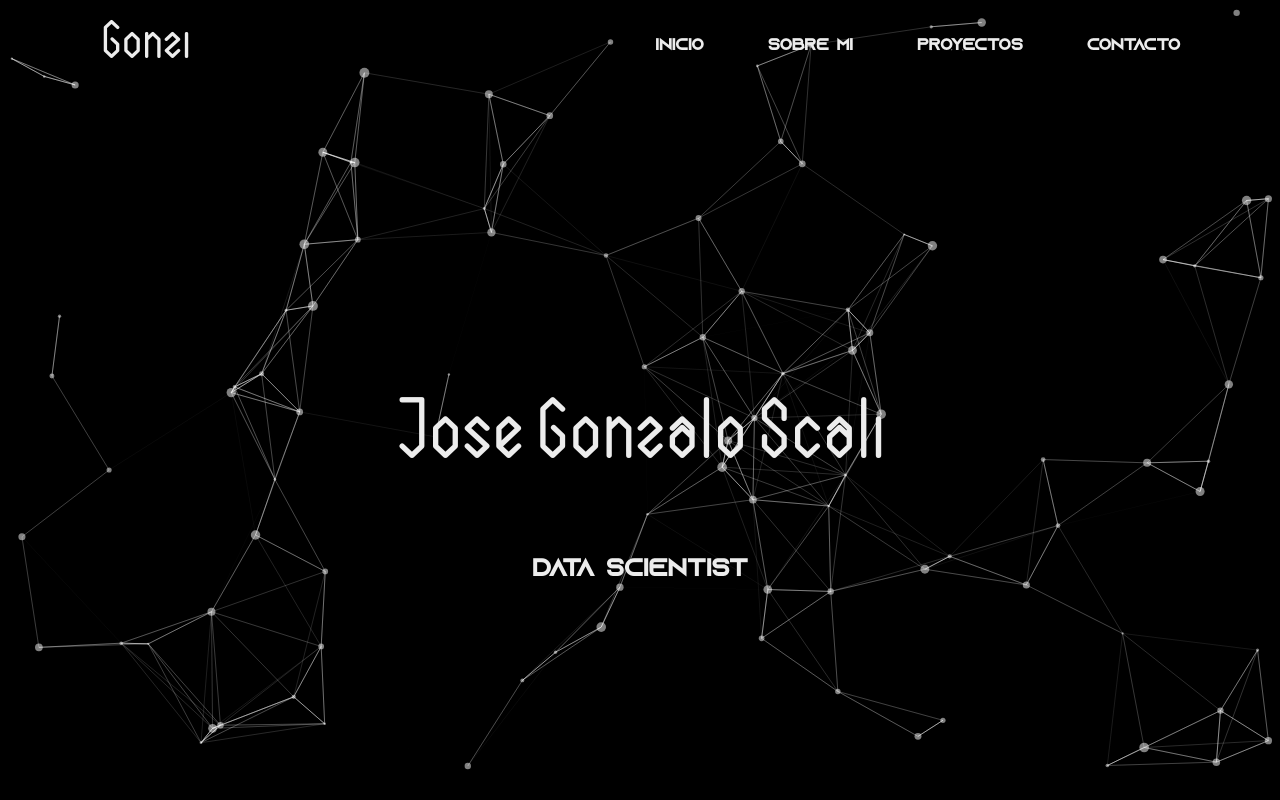
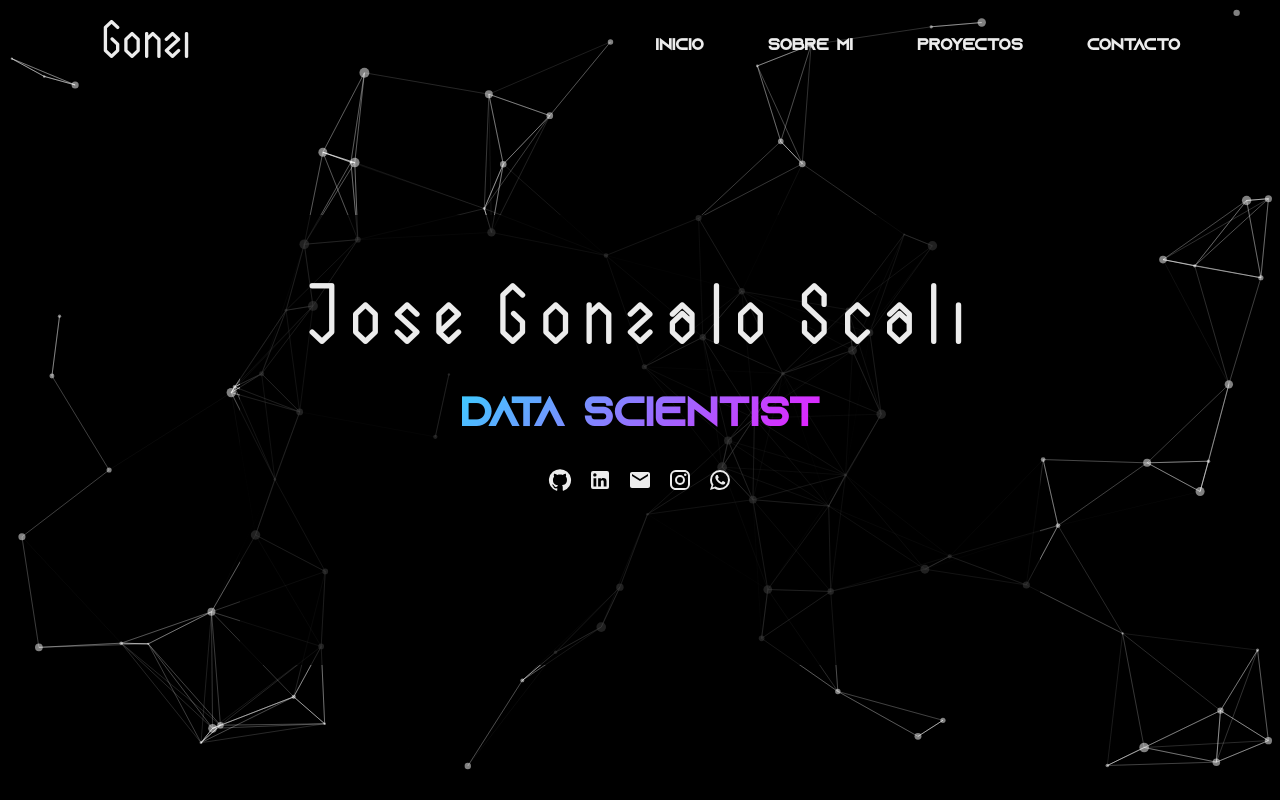
Before and after one commit to GonziFlowReloaded/portfolio, a React (Vite) app in the folder gonzo/: page / in a window 1280 px wide. Shown: the top 800 px of the page. Built offline with nearby package versions, Linux system fonts and the light colour scheme; a web font is replaced by a local one.

Commit message:
hero update

```diff
--- a/gonzo/src/components/Hero/Hero.jsx
+++ b/gonzo/src/components/Hero/Hero.jsx
@@ -1,15 +1,48 @@
 import React from "react";
 import ParticlesBackground from "../Particles/ParticlesBackground";
 import styles from "./hero.module.css";
+import GitHubIcon from "@mui/icons-material/GitHub";
+import LinkedInIcon from "@mui/icons-material/LinkedIn";
+import EmailIcon from "@mui/icons-material/Email";
+import InstagramIcon from "@mui/icons-material/Instagram";
+import WhatsAppIcon from "@mui/icons-material/WhatsApp";
+
+const links = {
+  github: "https://github.com/GonziFlowReloaded",
+  linkedin: "https://www.linkedin.com/in/jos%C3%A9-gonzalo-scali-68b0191b5/",
+  mail: "mailto;gonzalojoses@hotmail.com",
+  instagram: "https://www.instagram.com/gonzo.rar/",
+  whatsapp:
+    "https://api.whatsapp.com/send/?phone=%2B5493794405832&text&type=phone_number&app_absent=0",
+};
 
 const Hero = () => {
   return (
     <div className={styles.container}>
       <div className={styles.wrapper}>
         <div className={styles.heroContainer}>
-          <ParticlesBackground className={styles.particles} />
-          <h1 className={styles.name}>Jose Gonzalo Scali</h1>
-          <h2>Data Scientist</h2>
+          <ParticlesBackground />
+          <div className={styles.dataContainer}>
+            <h1 className={styles.name}>Jose Gonzalo Scali</h1>
+            <h2 className={styles.seniority}>Data Scientist</h2>
+            <div className={styles.linkContainer}>
+              <a href={links.github}>
+                <GitHubIcon className={styles.icon} />
+              </a>
+              <a href={links.linkedin}>
+                <LinkedInIcon className={styles.icon} />
+              </a>
+              <a href={links.mail}>
+                <EmailIcon className={styles.icon} />
+              </a>
+              <a href={links.instagram}>
+                <InstagramIcon className={styles.icon} />
+              </a>
+              <a href={links.whatsapp}>
+                <WhatsAppIcon className={styles.icon} />
+              </a>
+            </div>
+          </div>
         </div>
       </div>
     </div>
--- a/gonzo/src/components/Hero/hero.module.css
+++ b/gonzo/src/components/Hero/hero.module.css
@@ -7,7 +7,6 @@
   font-family: "ELIXIA";
   src: url("../src/assets/fonts/ELIXIA.ttf") format("truetype");
 }
-
 
 .container {
   height: calc(100vh);
@@ -31,17 +30,57 @@
   flex-direction: column;
   height: 100vh;
   width: 100%;
-  margin-top: 100px;
   border-radius: 5px;
   gap: 5rem;
 }
 
-.name{
+.dataContainer {
+  display: flex;
+  justify-content: center;
+  align-items: center;
+  flex-direction: column;
+  gap: 2rem;
+  width: 800px;
+  height: 450px;
+  background-color: rgba(0, 0, 0, 0.75);
+  border: 5px solid transparent;
+  border-radius: 20px;
+  /* box-shadow: 0 0 20px rgba(232, 28, 255, 0.7), 0 0 40px rgba(64, 201, 255, 0.7); */
+  /* border-image: linear-gradient(-45deg, #e81cff 0%, #40c9ff 100%); */
+  border-image-slice: 1;
+}
+
+.name {
   font-family: "ELIXIA", sans-serif;
   font-size: 80px;
   font-weight: bold;
+  margin-top: -100px;
+  letter-spacing: 10px;
 }
 
-.heroContainer h2{
+.seniority {
   font-family: "Azonix", sans-serif;
+  font-size: 40px;
+  background-clip: text;
+  -webkit-background-clip: text;
+  color: transparent;
+  background-image: linear-gradient(-45deg, #e81cff 0%, #40c9ff 100%);
 }
+
+.linkContainer {
+  display: flex;
+  justify-content: space-between;
+  align-items: center;
+  gap: 1rem;
+}
+
+.icon {
+  height: 80px;
+  width: 100px;
+  cursor: pointer;
+}
+
+.icon:hover {
+  transform: scale(1.5);
+  transition: transform 0.3s ease-in-out;
+}
--- a/gonzo/src/components/Navbar/navbar.module.css
+++ b/gonzo/src/components/Navbar/navbar.module.css
@@ -17,8 +17,8 @@
   display: flex;
   justify-content: space-between;
   align-items: center;
+  color: #ececec;
   z-index: 1;
-  color: #ececec;
 }
 
 .name {
```
